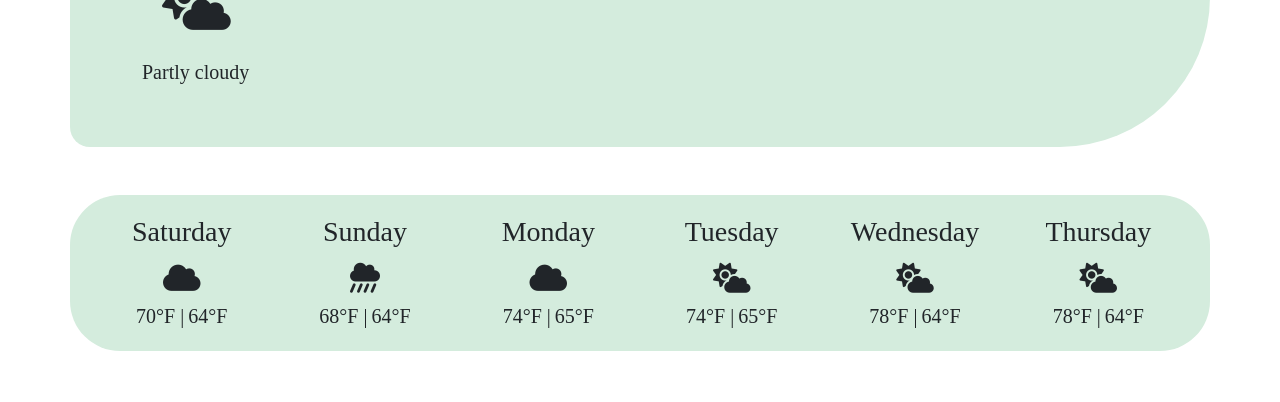
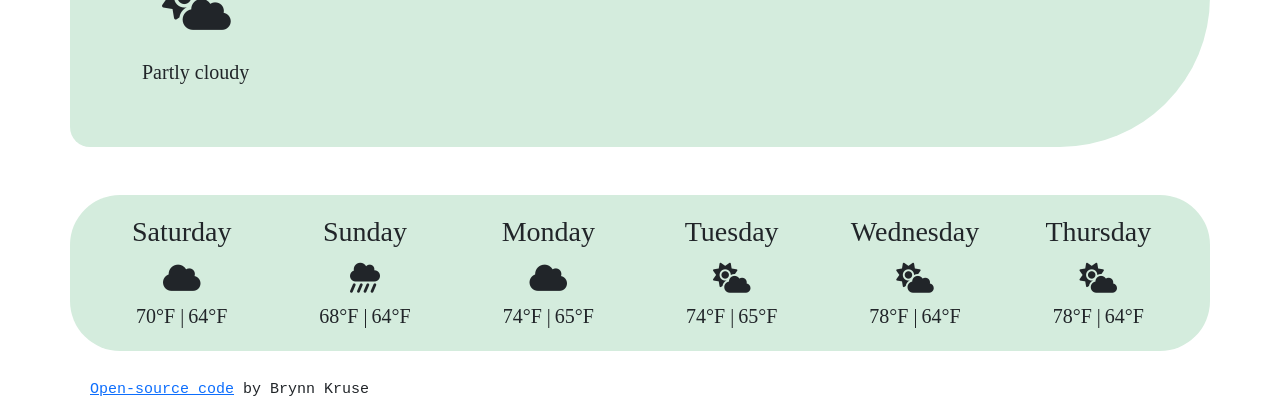
Before and after one commit to bryKruse/weather-app, a plain HTML site: page index.html in a window 1280 px wide. Shown: the part 403-805 px from the top of the page. Drawn offline with nearby package versions, Linux system fonts and the light colour scheme.

Commit message:
adding link to github source
added link and css. link goes to open-source code.

```diff
--- a/index.html
+++ b/index.html
@@ -142,6 +142,14 @@
         </div>
       </div>
     </div>
+    <br />
+    <span class="link-to-code">
+      <a href="https://github.com/bryKruse/weather-app" target="_blank"
+        >Open-source code</a
+      >
+
+      by Brynn Kruse
+    </span>
     <script src="sources/index.js"></script>
     <script
       src="https://cdn.jsdelivr.net/npm/bootstrap@5.1.2/dist/js/bootstrap.bundle.min.js"
--- a/sources/styles.css
+++ b/sources/styles.css
@@ -75,3 +75,8 @@
 .low-temperature {
   font-size: 20px;
 }
+.link-to-code {
+  font-family: monospace;
+  font-size: 15px;
+  padding-left: 90px;
+}
```
